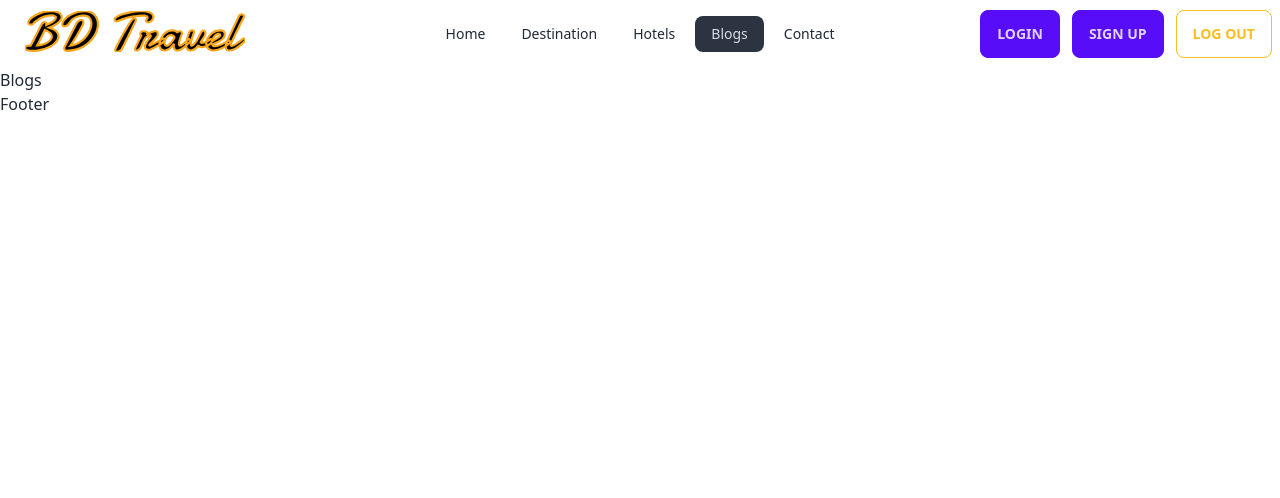
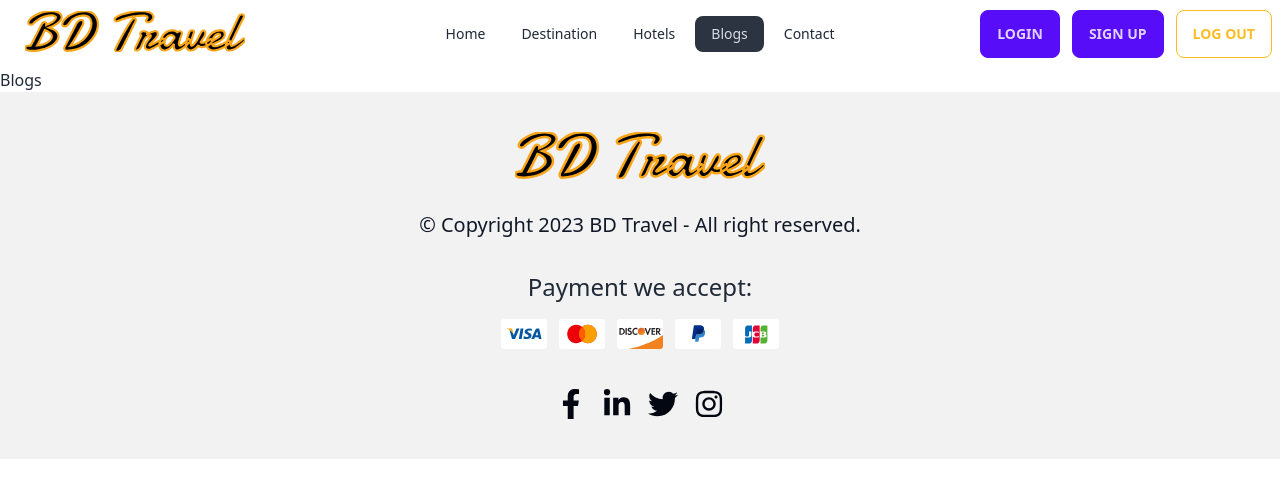
Before and after one commit to abdurrahim5g/bd-travel-client, a React (Vite) app: page /blogs in a window 1280 px wide. Shown: the top 498 px of the page. Built offline with nearby package versions, Linux system fonts and the light colour scheme.

Commit message:
Update footer component

```diff
--- a/package.json
+++ b/package.json
@@ -13,6 +13,7 @@
     "firebase": "^9.22.1",
     "react": "^18.2.0",
     "react-dom": "^18.2.0",
+    "react-icons": "^4.9.0",
     "react-router-dom": "^6.11.2"
   },
   "devDependencies": {
--- a/src/components/Shared/Footer/Footer.jsx
+++ b/src/components/Shared/Footer/Footer.jsx
@@ -1,5 +1,48 @@
+import { Link } from "react-router-dom";
+import logo from "../../../assets/images/logos/logo-black.svg";
+import payment from "../../../assets/images/payment-method.svg";
+import {
+  FaFacebookF,
+  FaInstagram,
+  FaLinkedinIn,
+  FaTwitter,
+} from "react-icons/fa";
+
 const Footer = () => {
-  return <div className="Footer-component">Footer</div>;
+  return (
+    <footer className="Footer-component">
+      <div className="footer footer-center p-10 bg-base-200 ">
+        <div>
+          <Link className="inline-block">
+            <img src={logo} alt="BD Travel" style={{ maxWidth: "250px" }} />
+          </Link>
+          <p className="text-xl my-6 text-gray-900">
+            © Copyright 2023 BD Travel - All right reserved.
+          </p>
+          <div>
+            <p className="text-2xl mb-4">Payment we accept:</p>
+            <img src={payment} alt="Payment method" />
+          </div>
+        </div>
+        <div>
+          <div className="grid grid-flow-col gap-4">
+            <Link className="text-3xl text-gray-950 hover:text-primary">
+              <FaFacebookF />
+            </Link>
+            <Link className="text-3xl text-gray-950 hover:text-primary">
+              <FaLinkedinIn />
+            </Link>
+            <Link className="text-3xl text-gray-950 hover:text-primary">
+              <FaTwitter />
+            </Link>
+            <Link className="text-3xl text-gray-950 hover:text-primary">
+              <FaInstagram />
+            </Link>
+          </div>
+        </div>
+      </div>
+    </footer>
+  );
 };
 
 export default Footer;
```
Also changed, not shown: src/assets/images/payment-method.svg (added), 1 other file (tests, documents, lock files or other folders).
